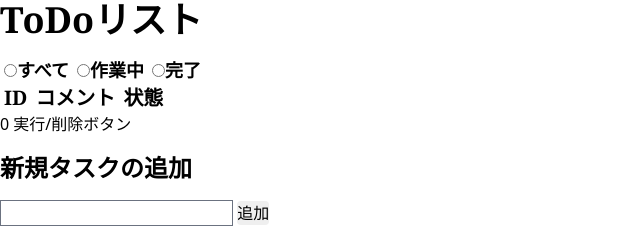
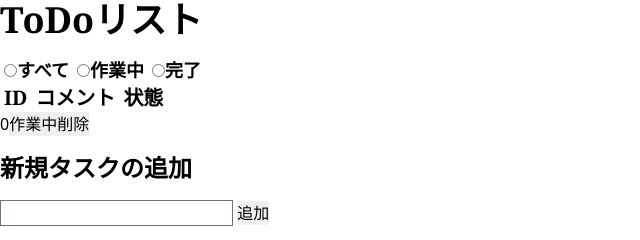
Before and after one commit to saitoutakumi/JS3-1, a plain HTML site: page index.html in a window 1280 px wide. Both pictures are taken after a click on the input "追加". Shown: the full height of the page, 0-640 px from the left. Drawn offline with nearby package versions, Linux system fonts and the light colour scheme.

Commit message:
途中経過でご相談です③

```diff
--- a/index.html
+++ b/index.html
@@ -23,7 +23,11 @@
         <p class="px-1">コメント</p>
         <p class="px-1">状態</p>
       </div>
-      <p id="output"></p>
+      <div class="flex">
+        <p id="output"></p>
+        <input type="button" name="button" id="button" />
+        <input type="button" name="button" id="button2" />
+      </div>
     </table>
     <p class="text-2xl font-black font-serif pt-4">新規タスクの追加</p>
     <div class="pt-4">
--- a/index.js
+++ b/index.js
@@ -1,38 +1,23 @@
-const tasks = document.getElementById('tasks');
+const output = document.getElementById('output');
 const input = document.getElementById('submit');
 
+const tasks = [];
+//配列を生成
 submit.addEventListener('click', function () {
-  // console.log(tasks.value);
-
-  const tasks = [
-    {
-      ID: '${index}',
-      comment: document.getElementById('tasks').value,
-      situation: '実行/削除ボタン',
-      //?IDが含まれていることになるのか
-    },
-  ];
-
-  const p = document.createElement('p');
-  output.appendChild(p);
-  tasks.forEach(
-    (tasks, index) =>
-      (p.innerHTML = `${index}  ${tasks.comment}  ${tasks.situation}`)
-  );
-  tasks.push(tasks.value);
-  //IDが0,1,2・・とならない
-  // ループできていないから？
   const text = document.getElementById('tasks');
+  const input = document.createElement('button');
+  input.type = 'submit';
+  button.value = '作業中';
+  button2.value = '削除';
+  tasks.push({
+    comment: text.value,
+    situation: input.value,
+  });
+  output.innerHTML = '';
+  tasks.forEach((task, index) => {
+    const p = document.createElement('p');
+    output.appendChild(p);
+    p.innerHTML = `${index} ${task.comment} ${task.situation}`;
+  });
   text.value = '';
 });
-
-// まずやりたいこと
-//
-//=======================================================================
-// 入力されたタスクをオブジェクトで管理する？
-// →→入力された値を（①ID・②コメント・③状態）からなるオブジェクトを使って取得する
-// innerHTMLでID(No.)・コメント(タスクの内容)・状態ボタン(作業中デフォ)を出力
-
-// ①ID→は第一引数を表示させればナンバリングできる？
-// ②コメント(タスクの内容)→普通に出力
-// ③状態ボタン(作業中デフォ)→createElementでinput type=button辺りを生成？
```
